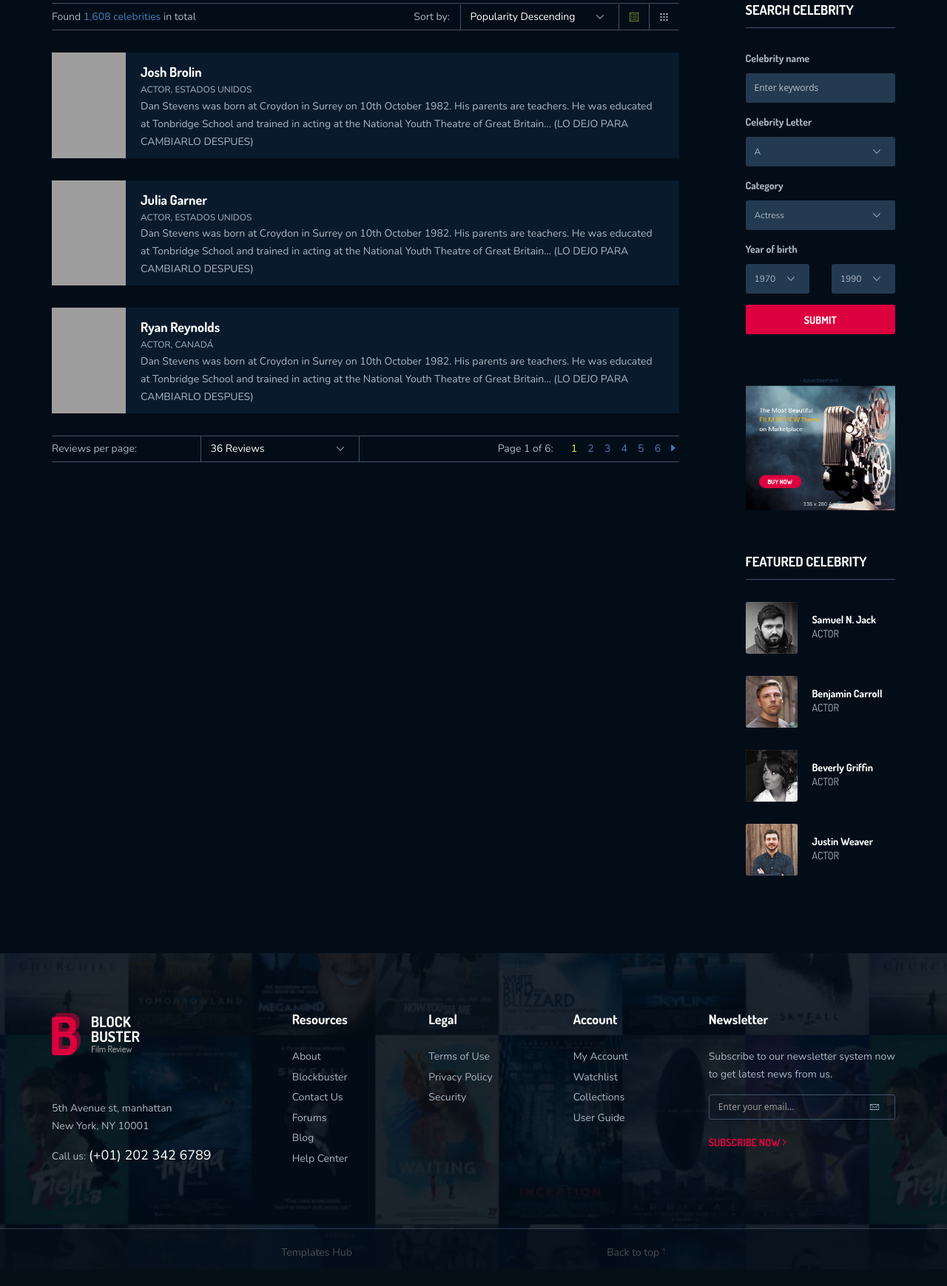
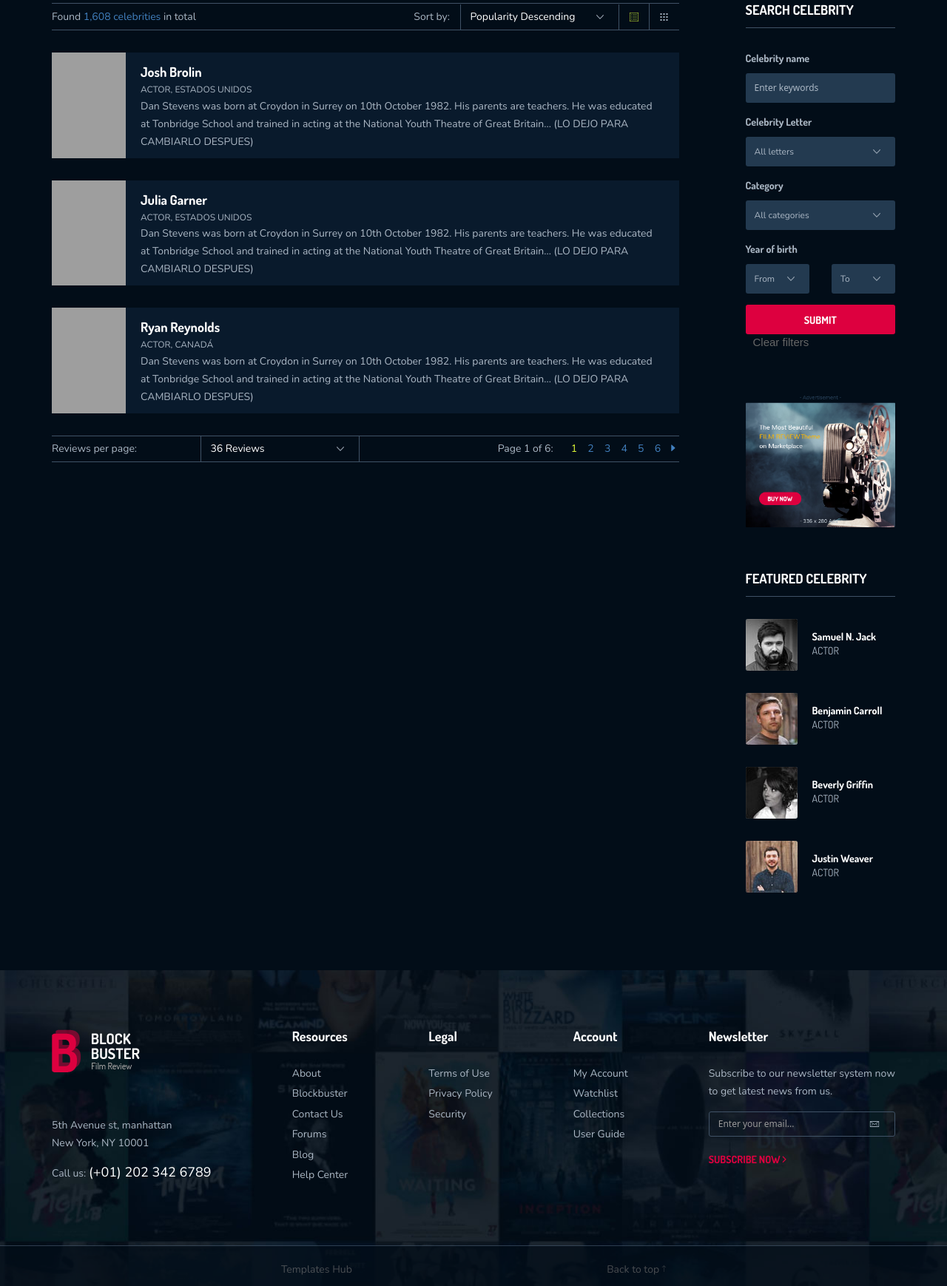
Before and after one commit to lorenaespinel07/ProyectoWeb, a Django app: page /IMDeustoB/actores in a window 1280 px wide. Shown: the part 456-2195 px from the top of the page at 74% size. Before the commit the page ends 2157 px from the top, so only its background shows below. Run offline with Django 5.2, Linux system fonts and the light colour scheme; data comes from the database, SQL or seed files in the repository; some libraries are stand-ins or nearby versions; grey boxes are pictures that could not be loaded.

Commit message:
Cambair Celebrity Search Form

```diff
--- a/IW_G6/IMDeustoB/templates/celebritylist.html
+++ b/IW_G6/IMDeustoB/templates/celebritylist.html
@@ -254,45 +254,78 @@
 				<div class="sidebar">
 						<div class="searh-form">
 						<h4 class="sb-title">Search celebrity</h4>
-						<form class="form-style-1 celebrity-form" action="#">
+						<form class="form-style-1 celebrity-form" method="get" action="#">
 							<div class="row">
 								<div class="col-md-12 form-it">
 									<label>Celebrity name</label>
-									<input type="text" placeholder="Enter keywords">
+									<input type="text" placeholder="Enter keywords" name="nombre"
+											value="{{ request.GET.nombre|default:'' }}">
 								</div>
 								<div class="col-md-12 form-it">
 									<label>Celebrity Letter</label>
-									<select>
-									  <option value="range">A</option>
-									  <option value="saab">B</option>
+									<select name="letra">
+											<option value="">All letters</option>
+											{% for letra in "ABCDEFGHIJKLMNOPQRSTUVWXYZ" %}
+											<option value="{{ letra }}"
+													{% if request.GET.letra == letra %}selected{% endif %}>
+												{{ letra }}
+											</option>
+											{% endfor %}
 										</select>
 								</div>
 								<div class="col-md-12 form-it">
 									<label>Category</label>
-									<select>
-									  <option value="range">Actress</option>
-									  <option value="saab">Others</option>
+									<select name="categoria">
+										<option value="">All categories</option>
+										<option value="actor" {% if request.GET.categoria == 'actor' %}selected{% endif %}>
+											Actor
+										</option>
+										<option value="actress" {% if request.GET.categoria == 'actress' %}selected{% endif %}>
+											Actress
+										</option>
+										<option value="director" {% if request.GET.categoria == 'director' %}selected{% endif %}>
+											Director
+										</option>
 									</select>
 								</div>
 								<div class="col-md-12 form-it">
 										<label>Year of birth</label>
 										<div class="row">
 											<div class="col-md-6">
-											<select>
-											  <option value="range">1970</option>
-											  <option value="number">Other</option>
+												<select name="nacimientoDesde">
+													<option value="">From</option>
+													{% if lista_anyos_nacimiento %}
+														{% for anyo in lista_anyos_nacimiento %}
+														<option value="{{ anyo }}"
+																{% if request.GET.nacimientoDesde == anyo %}selected{% endif %}>
+															{{ anyo }}
+														</option>
+														{% endfor %}
+													{% else %}
+														<option value="">No years available</option>
+													{% endif %}
 												</select>
 											</div>
 											<div class="col-md-6">
-											<select>
-											  <option value="range">1990</option>
-											  <option value="number">others</option>
+												<select name="nacimientoHasta">
+													<option value="">To</option>
+													{% if lista_anyos_nacimiento %}
+														{% for anyo in lista_anyos_nacimiento %}
+														<option value="{{ anyo }}"
+																{% if request.GET.nacimientoHasta == anyo %}selected{% endif %}>
+															{{ anyo }}
+														</option>
+														{% endfor %}
+													{% else %}
+														<option value="">No years available</option>
+													{% endif %}
 												</select>
 											</div>
 										</div>
 								</div>
 								<div class="col-md-12 ">
-									<input class="submit" type="submit" value="submit">
+										<input class="submit" type="submit" value="Submit">
+										<a href="?" class="submit" style="margin-left: 10px;">Clear filters</a>
 									</div>
 								</div>
 							</form>
```
Lines whose indentation alone changed are shown as unchanged.
